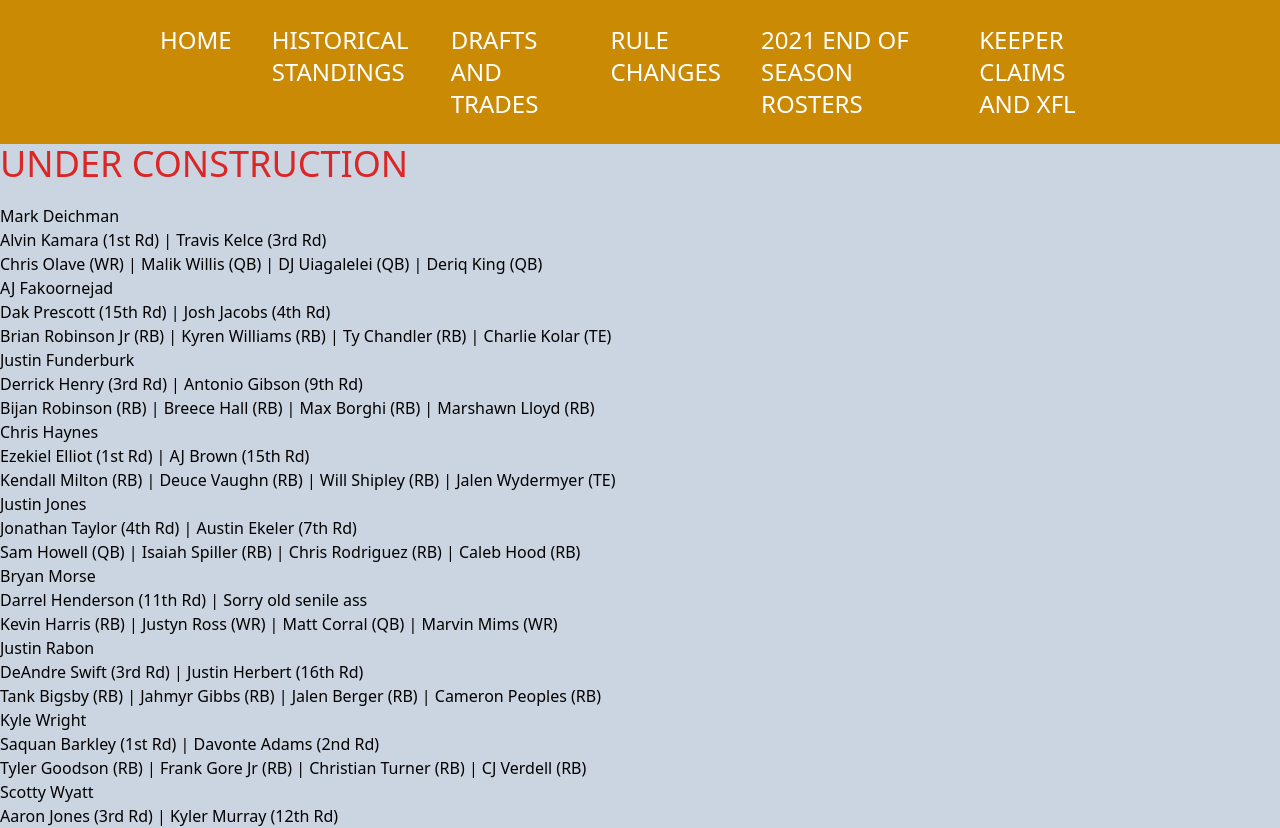
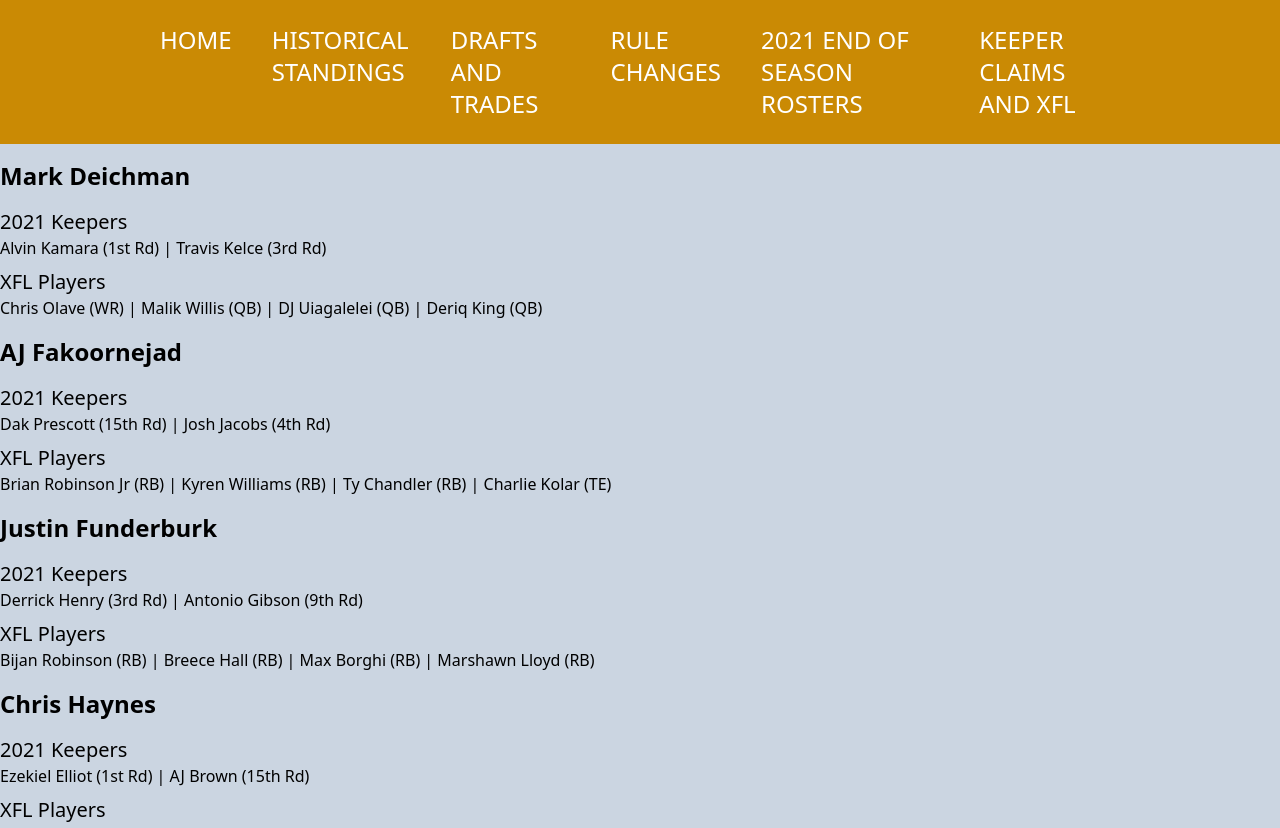
Before and after one commit to Crashy13/au-trojan-league, a Next.js app: page /Keepers in a window 1280 px wide. Shown: the top 828 px of the page. Built offline with nearby package versions, Linux system fonts and the light colour scheme.

Commit message:
formatted keepers page

```diff
--- a/pages/Keepers.js
+++ b/pages/Keepers.js
@@ -4,13 +4,14 @@ import { keeper_picks } from "../public/data/keepers";
 const keepers = () => {
   return (
     <div>
-      <h1 className='text-4xl mb-5 text-red-600'>UNDER CONSTRUCTION</h1>
       <>
         {keeper_picks.map((keeper) => {
           return (
             <>
-              <p>{keeper.name}</p>
+              <h1 className='text-2xl font-bold my-4'>{keeper.name}</h1>
+              <h2 className='text-xl'>2021 Keepers</h2>
               <p>{keeper.players_kept}</p>
+              <h2 className="text-xl mt-2">XFL Players</h2>
               <p>{keeper.xfl_players}</p>
             </>
           );
```
